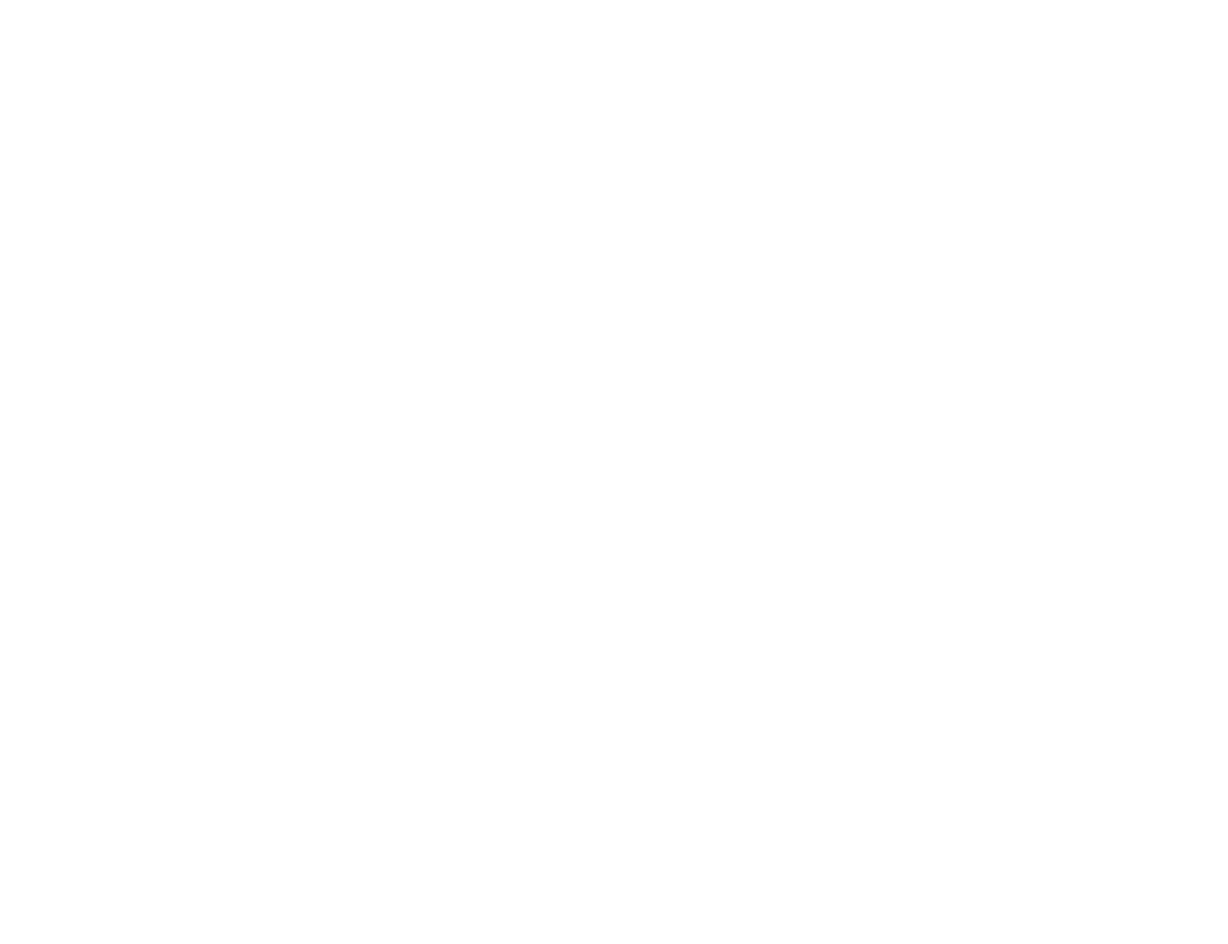
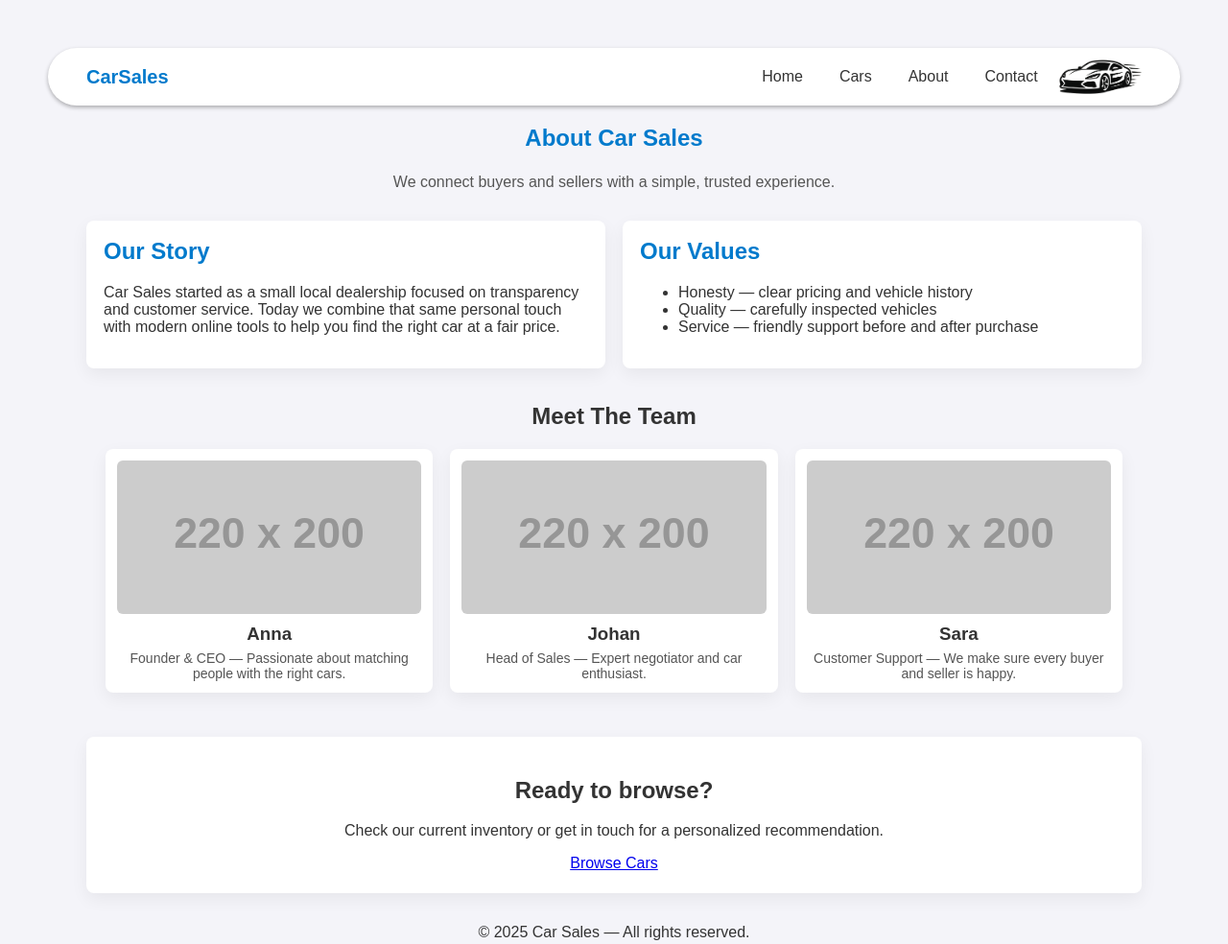
Before and after one commit to AndersH82/Car-sales, a plain HTML site: page about.html in a window 1280 px wide. Shown: the whole page at 96% size. Before the commit the page ends 800 px from the top, so only its background shows below. Drawn offline with Linux system fonts and the light colour scheme; placeholder pictures from the web are drawn by us.

Commit message:
created the about page

```diff
--- a/about.html
+++ b/about.html
@@ -0,0 +1,118 @@
+<!DOCTYPE html>
+<html lang="en">
+  <head>
+    <meta charset="utf-8" />
+    <meta name="viewport" content="width=device-width, initial-scale=1" />
+    <title>About — Car Sales</title>
+    <link rel="stylesheet" href="styles.css" />
+  </head>
+  <body>
+    <header class="site-header">
+      <nav class="navbar" role="navigation" aria-label="Main Navigation">
+        <a href="index.html" class="brand">CarSales</a>
+        <div class="nav-right">
+          <ul id="primary-navigation" class="nav-list">
+            <li><a href="index.html">Home</a></li>
+            <li><a href="cars.html">Cars</a></li>
+            <li><a href="about.html">About</a></li>
+            <li><a href="#contact">Contact</a></li>
+          </ul>
+          <!-- logo: place a file named `logo.png` in the project root or update the path -->
+          <img src="logo.png" alt="CarSales logo" class="nav-logo" />
+          <button
+            class="nav-toggle"
+            aria-controls="primary-navigation"
+            aria-expanded="false"
+            aria-label="Menu"
+          >
+            <span class="hamburger"></span>
+          </button>
+        </div>
+      </nav>
+    </header>
+
+    <main class="container">
+      <section class="hero">
+        <h1>About Car Sales</h1>
+        <p class="lead">
+          We connect buyers and sellers with a simple, trusted experience.
+        </p>
+      </section>
+
+      <section class="about-intro">
+        <div class="card">
+          <h2>Our Story</h2>
+          <p>
+            Car Sales started as a small local dealership focused on
+            transparency and customer service. Today we combine that same
+            personal touch with modern online tools to help you find the right
+            car at a fair price.
+          </p>
+        </div>
+
+        <div class="card">
+          <h2>Our Values</h2>
+          <ul>
+            <li>Honesty — clear pricing and vehicle history</li>
+            <li>Quality — carefully inspected vehicles</li>
+            <li>Service — friendly support before and after purchase</li>
+          </ul>
+        </div>
+      </section>
+
+      <section class="team">
+        <h2>Meet The Team</h2>
+        <div class="team-grid">
+          <article class="team-card">
+            <img
+              src="https://via.placeholder.com/220x200?text=Anna"
+              alt="Anna — Founder"
+            />
+            <h3>Anna</h3>
+            <p>
+              Founder & CEO — Passionate about matching people with the right
+              cars.
+            </p>
+          </article>
+
+          <article class="team-card">
+            <img
+              src="https://via.placeholder.com/220x200?text=Johan"
+              alt="Johan — Sales"
+            />
+            <h3>Johan</h3>
+            <p>Head of Sales — Expert negotiator and car enthusiast.</p>
+          </article>
+
+          <article class="team-card">
+            <img
+              src="https://via.placeholder.com/220x200?text=Sara"
+              alt="Sara — Support"
+            />
+            <h3>Sara</h3>
+            <p>
+              Customer Support — We make sure every buyer and seller is happy.
+            </p>
+          </article>
+        </div>
+      </section>
+
+      <section class="cta">
+        <h2>Ready to browse?</h2>
+        <p>
+          Check our current inventory or get in touch for a personalized
+          recommendation.
+        </p>
+        <a class="btn" href="cars.html">Browse Cars</a>
+      </section>
+    </main>
+
+    <footer class="site-footer">
+      <div class="container">
+        <p>&copy; <span id="year"></span> Car Sales — All rights reserved.</p>
+      </div>
+    </footer>
+
+    <script src="script.js"></script>
+  </body>
+</html>
--- a/styles.css
+++ b/styles.css
@@ -270,6 +270,79 @@ button:hover {
     .modal-image { height: 220px; }
 }
 
+/* --- About page styles --- */
+/* Provide a common container used across pages */
+.container {
+    max-width: 1100px;
+    margin: 0 auto;
+    padding: 0 20px;
+}
+
+.lead {
+    color: #555;
+    max-width: 720px;
+    margin: 0 auto 18px;
+    line-height: 1.5;
+}
+
+.about-intro {
+    display: flex;
+    gap: 18px;
+    margin: 28px auto;
+    align-items: stretch;
+    flex-wrap: wrap;
+}
+.about-intro .card {
+    background: #fff;
+    padding: 18px;
+    border-radius: 8px;
+    box-shadow: 0 6px 18px rgba(0,0,0,0.06);
+    flex: 1 1 320px;
+    min-width: 260px;
+    text-align: left;
+}
+.about-intro .card h2 { color: #007acc; margin-top: 0; }
+
+.team {
+    max-width: 1100px;
+    margin: 36px auto;
+    padding: 0 20px 10px;
+    text-align: center;
+}
+.team-grid {
+    display: grid;
+    grid-template-columns: repeat(auto-fit, minmax(220px, 1fr));
+    gap: 18px;
+    margin-top: 18px;
+}
+.team-card {
+    background: #fff;
+    border-radius: 8px;
+    overflow: hidden;
+    box-shadow: 0 6px 18px rgba(0,0,0,0.06);
+    padding: 12px;
+    text-align: center;
+}
+.team-card img { width: 100%; height: 160px; object-fit: cover; display: block; border-radius: 6px; }
+.team-card h3 { margin: 10px 0 6px; }
+.team-card p { color: #555; font-size: 14px; margin: 0; }
+
+.cta {
+    background: #fff;
+    border-radius: 8px;
+    box-shadow: 0 6px 18px rgba(0,0,0,0.06);
+    padding: 22px;
+    margin: 32px auto;
+    text-align: center;
+}
+.cta .btn { margin-top: 12px; }
+
+@media (max-width: 720px) {
+    .about-intro { flex-direction: column; }
+    .lead { padding: 0 8px; }
+}
+
+
 #search {
     text-align: center;
     border-radius: 30px;
```
Also changed, not shown: cars.html (+1 -1 lines), index.html (+1 -1 lines).
